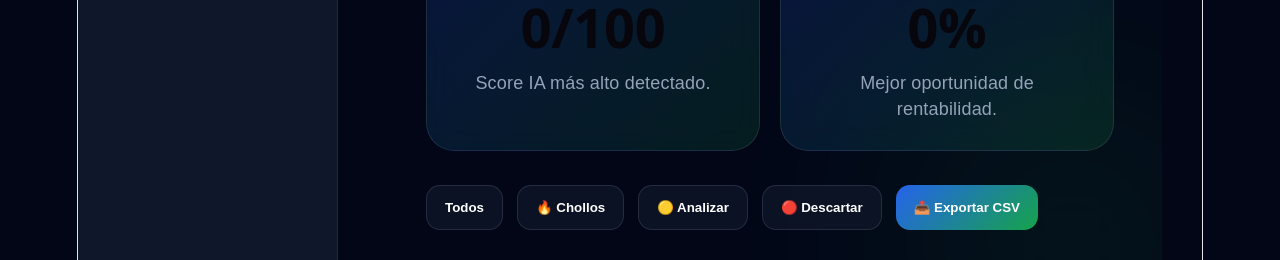
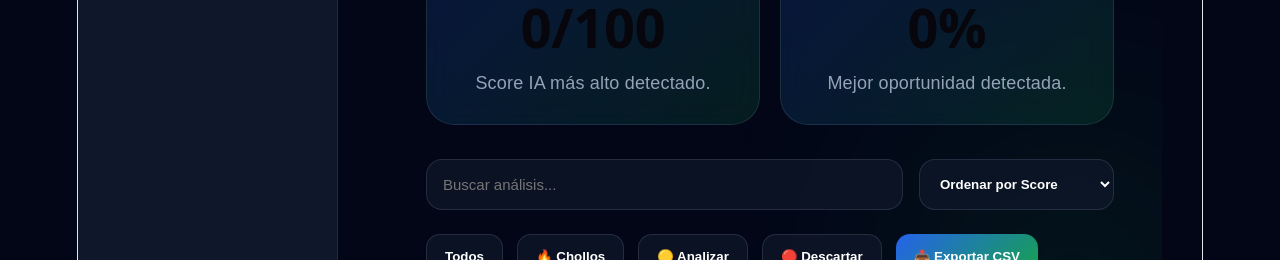
Before and after one commit to inviertetodo-hue/coches-saas-, a React (Vite) app: page /history in a window 1280 px wide. Shown: the part 804-1064 px from the top of the page. Built offline with nearby package versions, Linux system fonts and the light colour scheme; no server answers; the database is empty.

Commit message:
add premium filters and sorting

```diff
--- a/src/pages/History.jsx
+++ b/src/pages/History.jsx
@@ -1,9 +1,12 @@
-import { useEffect, useState } from "react";
+import { useEffect, useMemo, useState } from "react";
 import { supabase } from "../lib/supabase";
 
 export default function History() {
   const [analyses, setAnalyses] = useState([]);
   const [filter, setFilter] = useState("TODOS");
+
+  const [search, setSearch] = useState("");
+  const [sortBy, setSortBy] = useState("score");
 
   useEffect(() => {
     loadAnalyses();
@@ -41,7 +44,9 @@ export default function History() {
 
     const csv = rows.map((row) => row.join(";")).join("\n");
 
-    const blob = new Blob([csv], { type: "text/csv" });
+    const blob = new Blob([csv], {
+      type: "text/csv",
+    });
 
     const url = URL.createObjectURL(blob);
 
@@ -52,13 +57,56 @@ export default function History() {
     a.click();
   }
 
-  const filteredAnalyses = analyses.filter((item) => {
-    if (filter === "TODOS") return true;
-    if (filter === "CHOLLO IA") return item.score >= 85;
-    if (filter === "ANALIZAR") return item.score >= 60 && item.score < 85;
-    if (filter === "DESCARTAR") return item.score < 60;
-    return true;
-  });
+  const filteredAnalyses = useMemo(() => {
+    let result = [...analyses];
+
+    result = result.filter((item) => {
+      if (filter === "TODOS") return true;
+      if (filter === "CHOLLO IA")
+        return item.score >= 85;
+
+      if (filter === "ANALIZAR")
+        return item.score >= 60 && item.score < 85;
+
+      if (filter === "DESCARTAR")
+        return item.score < 60;
+
+      return true;
+    });
+
+    if (search.trim()) {
+      result = result.filter((item) => {
+        const searchText = `
+          ${item.country || ""}
+          ${item.url || ""}
+          ${item.score || ""}
+          ${item.roi || ""}
+        `.toLowerCase();
+
+        return searchText.includes(
+          search.toLowerCase()
+        );
+      });
+    }
+
+    result.sort((a, b) => {
+      if (sortBy === "score") {
+        return b.score - a.score;
+      }
+
+      if (sortBy === "roi") {
+        return b.roi - a.roi;
+      }
+
+      if (sortBy === "profit") {
+        return b.profit - a.profit;
+      }
+
+      return 0;
+    });
+
+    return result;
+  }, [analyses, filter, search, sortBy]);
 
   const totalCars = analyses.length;
 
@@ -71,7 +119,8 @@ export default function History() {
     analyses.length > 0
       ? Math.round(
           analyses.reduce(
-            (acc, item) => acc + Number(item.roi || 0),
+            (acc, item) =>
+              acc + Number(item.roi || 0),
             0
           ) / analyses.length
         )
@@ -81,7 +130,8 @@ export default function History() {
     analyses.length > 0
       ? Math.round(
           analyses.reduce(
-            (acc, item) => acc + Number(item.score || 0),
+            (acc, item) =>
+              acc + Number(item.score || 0),
             0
           ) / analyses.length
         )
@@ -94,41 +144,58 @@ export default function History() {
   const bestOpportunity =
     analyses.length > 0
       ? analyses.reduce((best, current) =>
-          current.score > best.score ? current : best
+          current.score > best.score
+            ? current
+            : best
         )
       : null;
 
   const topROI =
     analyses.length > 0
       ? analyses.reduce((best, current) =>
-          current.roi > best.roi ? current : best
+          current.roi > best.roi
+            ? current
+            : best
         )
       : null;
 
   function getLabel(score) {
-    if (score >= 85) return "🔥 CHOLLO IA";
-    if (score >= 60) return "🟡 ANALIZAR";
+    if (score >= 85)
+      return "🔥 CHOLLO IA";
+
+    if (score >= 60)
+      return "🟡 ANALIZAR";
+
     return "🔴 DESCARTAR";
   }
 
   function getCardStyle(score) {
     if (score >= 85) {
       return {
-        border: "1px solid rgba(34,197,94,0.35)",
-        boxShadow: "0 0 40px rgba(34,197,94,0.18)",
+        border:
+          "1px solid rgba(34,197,94,0.35)",
+
+        boxShadow:
+          "0 0 40px rgba(34,197,94,0.18)",
       };
     }
 
     if (score >= 60) {
       return {
-        border: "1px solid rgba(250,204,21,0.35)",
-        boxShadow: "0 0 40px rgba(250,204,21,0.15)",
+        border:
+          "1px solid rgba(250,204,21,0.35)",
+
+        boxShadow:
+          "0 0 40px rgba(250,204,21,0.15)",
       };
     }
 
     return {
-      border: "1px solid rgba(239,68,68,0.35)",
-      boxShadow: "0 0 40px rgba(239,68,68,0.15)",
+      border:
+        "1px solid rgba(239,68,68,0.35)",
+
+      boxShadow:
+        "0 0 40px rgba(239,68,68,0.15)",
     };
   }
 
@@ -148,8 +215,8 @@ export default function History() {
           </h1>
 
           <p style={subtitleStyle}>
-            Analiza oportunidades, ROI, score IA y
-            métricas avanzadas de importación.
+            Analiza oportunidades, ROI,
+            score IA y métricas avanzadas.
           </p>
         </div>
 
@@ -240,9 +307,40 @@ export default function History() {
             </h2>
 
             <p style={analyticsTextStyle}>
-              Mejor oportunidad de rentabilidad.
+              Mejor oportunidad detectada.
             </p>
           </div>
+        </div>
+
+        <div style={controlsContainerStyle}>
+          <input
+            placeholder="Buscar análisis..."
+            value={search}
+            onChange={(e) =>
+              setSearch(e.target.value)
+            }
+            style={searchInputStyle}
+          />
+
+          <select
+            value={sortBy}
+            onChange={(e) =>
+              setSortBy(e.target.value)
+            }
+            style={selectStyle}
+          >
+            <option value="score">
+              Ordenar por Score
+            </option>
+
+            <option value="roi">
+              Ordenar por ROI
+            </option>
+
+            <option value="profit">
+              Ordenar por Beneficio
+            </option>
+          </select>
         </div>
 
         <div style={filterBarStyle}>
@@ -254,21 +352,27 @@ export default function History() {
           </button>
 
           <button
-            onClick={() => setFilter("CHOLLO IA")}
+            onClick={() =>
+              setFilter("CHOLLO IA")
+            }
             style={filterButtonStyle}
           >
             🔥 Chollos
           </button>
 
           <button
-            onClick={() => setFilter("ANALIZAR")}
+            onClick={() =>
+              setFilter("ANALIZAR")
+            }
             style={filterButtonStyle}
           >
             🟡 Analizar
           </button>
 
           <button
-            onClick={() => setFilter("DESCARTAR")}
+            onClick={() =>
+              setFilter("DESCARTAR")
+            }
             style={filterButtonStyle}
           >
             🔴 Descartar
@@ -303,7 +407,10 @@ export default function History() {
 
               <div style={infoGridStyle}>
                 <div style={infoCardStyle}>
-                  <p style={labelStyle}>🌍 País</p>
+                  <p style={labelStyle}>
+                    🌍 País
+                  </p>
+
                   <p style={valueStyle}>
                     {item.country}
                   </p>
@@ -320,7 +427,9 @@ export default function History() {
                 </div>
 
                 <div style={infoCardStyle}>
-                  <p style={labelStyle}>📈 ROI</p>
+                  <p style={labelStyle}>
+                    📈 ROI
+                  </p>
 
                   <p style={valueStyle}>
                     {item.roi}%
@@ -411,7 +520,8 @@ const headerStyle = {
 
 const badgeStyle = {
   display: "inline-block",
-  background: "rgba(59,130,246,0.18)",
+  background:
+    "rgba(59,130,246,0.18)",
   color: "#93c5fd",
   padding: "8px 14px",
   borderRadius: "999px",
@@ -442,12 +552,15 @@ const dashboardGridStyle = {
 };
 
 const dashboardCardStyle = {
-  background: "rgba(15,23,42,0.82)",
-  border: "1px solid rgba(148,163,184,0.16)",
+  background:
+    "rgba(15,23,42,0.82)",
+  border:
+    "1px solid rgba(148,163,184,0.16)",
   borderRadius: "24px",
   padding: "24px",
   backdropFilter: "blur(16px)",
-  boxShadow: "0 20px 60px rgba(0,0,0,0.25)",
+  boxShadow:
+    "0 20px 60px rgba(0,0,0,0.25)",
 };
 
 const dashboardLabelStyle = {
@@ -473,7 +586,8 @@ const analyticsGridStyle = {
 const analyticsCardStyle = {
   background:
     "linear-gradient(135deg, rgba(37,99,235,0.18), rgba(34,197,94,0.12))",
-  border: "1px solid rgba(148,163,184,0.16)",
+  border:
+    "1px solid rgba(148,163,184,0.16)",
   borderRadius: "28px",
   padding: "28px",
   backdropFilter: "blur(16px)",
@@ -497,6 +611,37 @@ const analyticsTextStyle = {
   margin: 0,
 };
 
+const controlsContainerStyle = {
+  display: "flex",
+  gap: "16px",
+  marginBottom: "24px",
+  flexWrap: "wrap",
+};
+
+const searchInputStyle = {
+  flex: 1,
+  minWidth: "260px",
+  padding: "16px",
+  borderRadius: "16px",
+  border:
+    "1px solid rgba(148,163,184,0.18)",
+  background:
+    "rgba(15,23,42,0.75)",
+  color: "white",
+  fontSize: "15px",
+};
+
+const selectStyle = {
+  padding: "16px",
+  borderRadius: "16px",
+  border:
+    "1px solid rgba(148,163,184,0.18)",
+  background:
+    "rgba(15,23,42,0.75)",
+  color: "white",
+  fontWeight: "700",
+};
+
 const filterBarStyle = {
   display: "flex",
   flexWrap: "wrap",
@@ -507,8 +652,10 @@ const filterBarStyle = {
 const filterButtonStyle = {
   padding: "14px 18px",
   borderRadius: "14px",
-  border: "1px solid rgba(148,163,184,0.18)",
-  background: "rgba(15,23,42,0.75)",
+  border:
+    "1px solid rgba(148,163,184,0.18)",
+  background:
+    "rgba(15,23,42,0.75)",
   color: "white",
   fontWeight: "700",
   cursor: "pointer",
@@ -533,7 +680,8 @@ const gridStyle = {
 };
 
 const cardStyle = {
-  background: "rgba(15,23,42,0.82)",
+  background:
+    "rgba(15,23,42,0.82)",
   borderRadius: "28px",
   padding: "24px",
   backdropFilter: "blur(16px)",
@@ -550,7 +698,8 @@ const topRowStyle = {
 const recommendationStyle = {
   padding: "10px 14px",
   borderRadius: "999px",
-  background: "rgba(255,255,255,0.08)",
+  background:
+    "rgba(255,255,255,0.08)",
   fontWeight: "900",
 };
 
@@ -574,10 +723,12 @@ const infoGridStyle = {
 };
 
 const infoCardStyle = {
-  background: "rgba(2,6,23,0.75)",
+  background:
+    "rgba(2,6,23,0.75)",
   borderRadius: "18px",
   padding: "18px",
-  border: "1px solid rgba(148,163,184,0.12)",
+  border:
+    "1px solid rgba(148,163,184,0.12)",
 };
 
 const labelStyle = {
@@ -607,7 +758,8 @@ const deleteButtonStyle = {
   padding: "14px",
   borderRadius: "14px",
   border: "none",
-  background: "rgba(239,68,68,0.15)",
+  background:
+    "rgba(239,68,68,0.15)",
   color: "#fca5a5",
   fontWeight: "900",
   cursor: "pointer",
```
